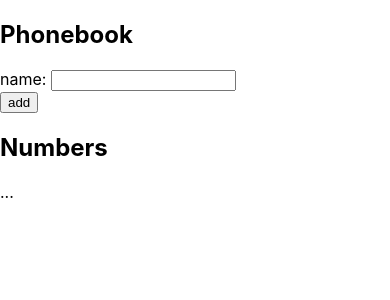
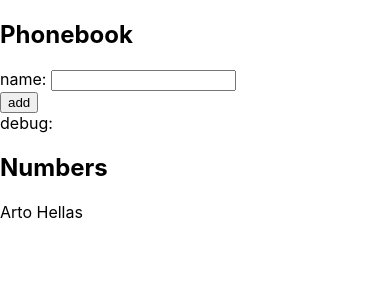
Before and after one commit to denis-rim/Full-Stack-Open-2021, a React (Create React App) app in the folder Part2/phonebook/: page / in a window 390 px wide. Shown: the top 300 px of the page. Built offline with nearby package versions, Linux system fonts and the light colour scheme.

Commit message:
2.6: The Phonebook Step1

```diff
--- a/Part2/phonebook/src/App.js
+++ b/Part2/phonebook/src/App.js
@@ -2,21 +2,47 @@ import React, { useState } from "react";
 
 const App = () => {
   const [persons, setPersons] = useState([{ name: "Arto Hellas" }]);
-  const [newName, setNewName] = useState("");
+  const [newPerson, setNewPerson] = useState("");
+
+  const resetInput = () => {
+    setNewPerson("");
+  };
+
+  const addPerson = (event) => {
+    event.preventDefault();
+
+    const newObject = {
+      name: newPerson,
+    };
+
+    setPersons(persons.concat(newObject));
+    resetInput();
+  };
+
+  const handleChange = (event) => {
+    const { value } = event.target;
+
+    setNewPerson(value);
+  };
 
   return (
     <div>
       <h2>Phonebook</h2>
-      <form>
+      <form onSubmit={addPerson}>
         <div>
-          name: <input />
+          name: <input name="name" value={newPerson} onChange={handleChange} />
         </div>
         <div>
           <button type="submit">add</button>
         </div>
       </form>
+      <div>debug: {newPerson}</div>
       <h2>Numbers</h2>
-      ...
+      <div>
+        {persons.map((person) => {
+          return <p key={person.name}>{person.name}</p>;
+        })}
+      </div>
     </div>
   );
 };
```
